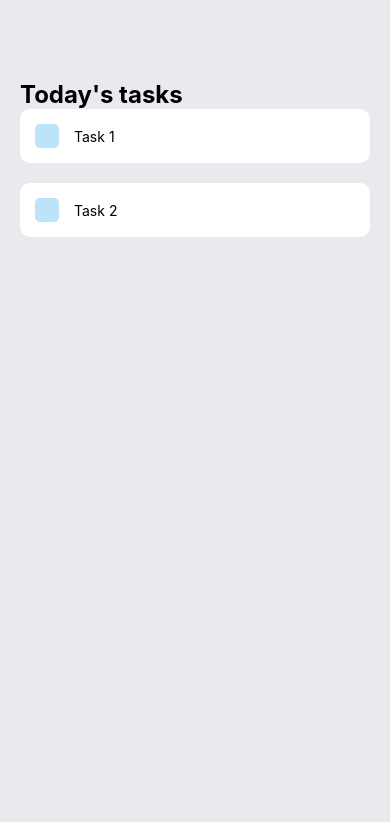
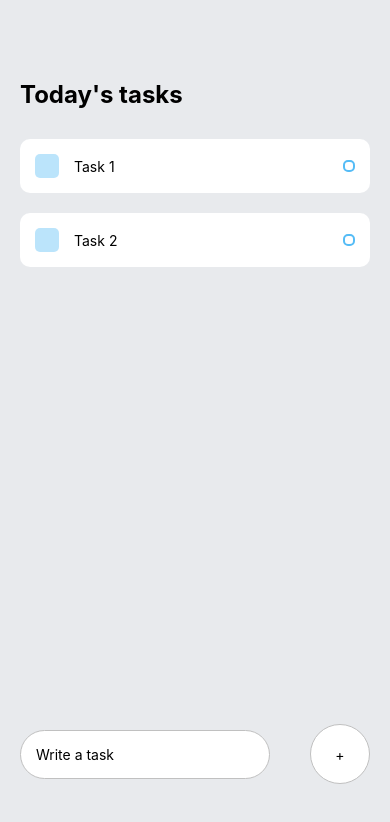
Before and after one commit to collinskoech11/RN-TodoList, a React Native app: screen / in a window 390 px wide. Shown: the top 822 px of the page. Built offline with nearby package versions, Linux system fonts and the light colour scheme.

Commit message:
text state

```diff
--- a/App.js
+++ b/App.js
@@ -1,9 +1,13 @@
 
-import React from 'react';
-import { StyleSheet, Text, View } from 'react-native';
+import React, {useState} from 'react';
+import { StyleSheet, Text, View, TextInput, KeyboardAvoidingView , Platform, TouchableOpacity } from 'react-native';
 import Task from './components/Task';
 
 export default function App() {
+  const [task, setTask] = useState();
+  const handleAddTask = () => {
+    console.log(task);
+  }
   return (
     <View style={styles.container}>
       {/* Todays Tasks */}
@@ -15,6 +19,19 @@
           <Task text={'Task 2'}/>
         </View>
       </View>
+
+      {/* Write a tasks */}
+      <KeyboardAvoidingView
+        behavior={Platform.OS === "ios" ? "padding" : "height"}
+        style={styles.writeTaskWrapper}
+      >
+        <TextInput style={styles.input} placeholder={'Write a task'} onChangeText={text => setTask(text)}/>
+        <TouchableOpacity>
+          <View style={styles.addWrapper}>
+            <Text style={styles.addText}>+</Text>
+          </View>
+        </TouchableOpacity>
+      </KeyboardAvoidingView>
     </View>
   );
 }
@@ -33,6 +50,36 @@
     fontWeight: 'bold',
   },
   items:{
+    marginTop: 30,
+  },
+  writeTaskWrapper:{
+    position: 'absolute',
+    bottom: 60,
+    width: '100%',
+    flexDirection: 'row',
+    justifyContent: 'space-around',
+    alignItems:'center',
+  },
+  input:{
+    paddingVertical: 15,
+    width: 250,
+    backgroundColor: '#fff',
+    paddingHorizontal: 15,
+    borderWidth: 1,
+    borderColor: '#C0C0C0',
+    borderRadius: 60,
+  },
+  addWrapper:{
+    width: 60,
+    height: 60,
+    backgroundColor: '#fff',
+    borderRadius: 60,
+    justifyContent: 'center',
+    alignItems: 'center',
+    borderWidth: 1,
+    borderColor: '#C0C0C0',
+  },
+  addText:{
 
   },
 });
--- a/components/Task.js
+++ b/components/Task.js
@@ -1,5 +1,5 @@
 import React from 'react';
-import { View, Text, StyleSheet, TouchableOpacity} from 'react-native';
+import { View, Text, StyleSheet} from 'react-native';
 
 
 const Task = (props) => {
@@ -38,8 +38,16 @@
         borderRadius: 5,
         marginRight: 15,
     },
-    itemText:{},
-    circular:{},
+    itemText:{
+        maxWidth: '80%',
+    },
+    circular:{
+        width: 12,
+        height: 12,
+        borderColor:'#55BCF6',
+        borderWidth: 2,
+        borderRadius: 5,
+    },
 });
 
 export default Task;
```
